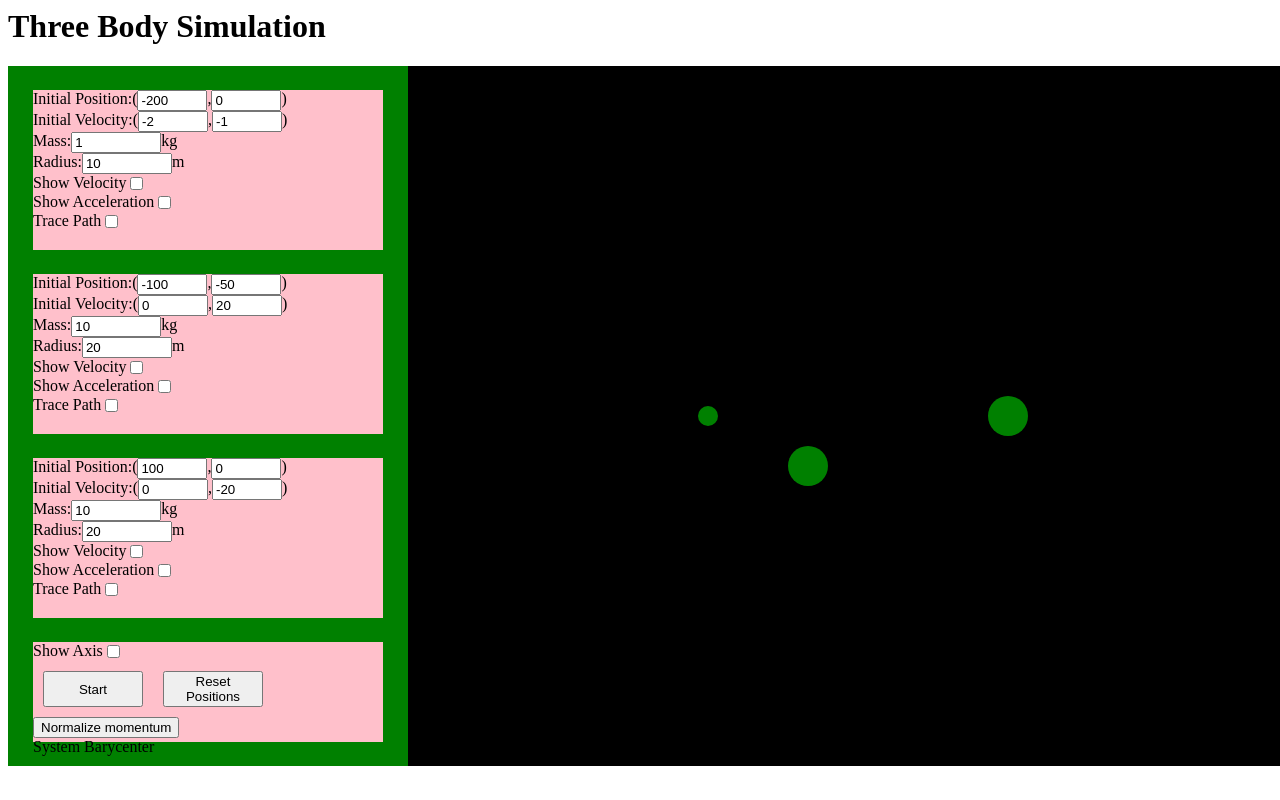
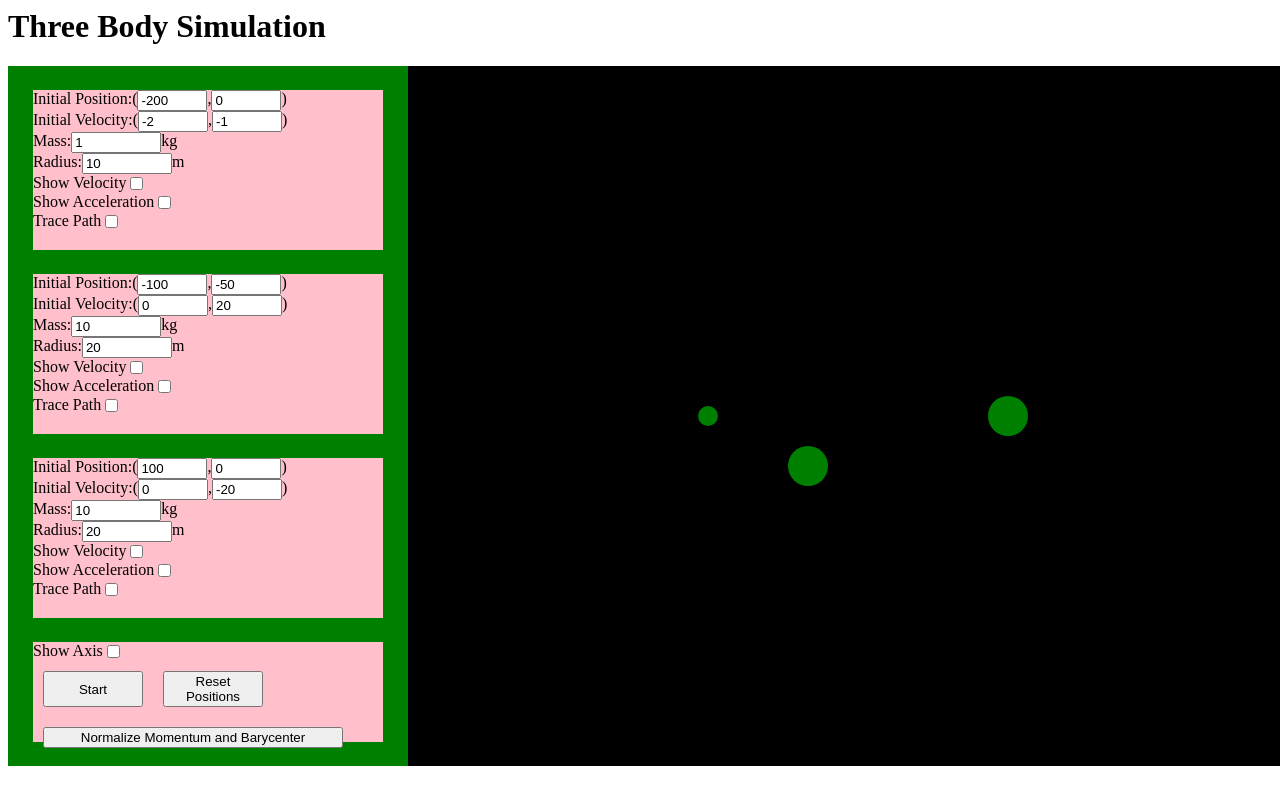
Before and after one commit to echentw/three-body, a React app: page / in a window 1280 px wide. Shown: the top 800 px of the page. Built offline with nearby package versions, Linux system fonts and the light colour scheme.

Commit message:
normalize momentum and barycenter

```diff
--- a/src/ThreeBodySystem.ts
+++ b/src/ThreeBodySystem.ts
@@ -2,12 +2,15 @@ import {
   Planet,
   PlanetConfig,
 } from './Planet';
-import { Vector } from './Physics';
+import {
+  Point,
+  Vector,
+} from './Physics';
 import { VisualizationFlags } from './main';
 
 export class ThreeBodySystem {
   private planets: Planet[];
-  private momentumNormalized: boolean;
+  private normalized: boolean;
 
   constructor(configs: PlanetConfig[]) {
     this.reset(configs);
@@ -21,7 +24,7 @@ export class ThreeBodySystem {
       planet.updateAcceleration(others);
     });
 
-    this.momentumNormalized = false;
+    this.normalized = false;
   }
 
   step(): void {
@@ -30,8 +33,8 @@ export class ThreeBodySystem {
       planet.update(otherPlanets);
     });
 
-    if (this.momentumNormalized) {
-      this.normalizeMomentum();
+    if (this.normalized) {
+      this.normalize();
     }
   }
 
@@ -39,7 +42,28 @@ export class ThreeBodySystem {
     this.planets[planetId].setFlags(flags);
   }
 
-  normalizeMomentum(): void {
+  normalize(): void {
+    this.normalizeMomentum();
+    this.normalizeBarycenter();
+
+    this.normalized = true;
+  }
+
+  private getBarycenter(): Point {
+    const weightedSystemMass = this.planets.reduce((center: Point, planet: Planet) => ({
+      x: center.x + (planet.mass * planet.position.x),
+      y: center.y + (planet.mass * planet.position.y),
+    }), { x: 0, y: 0 });
+
+    const systemMass = this.planets.reduce((mass: number, planet: Planet) => mass + planet.mass, 0);
+
+    return {
+      x: weightedSystemMass.x / systemMass,
+      y: weightedSystemMass.y / systemMass,
+    };
+  }
+
+  private getMomentum(): Vector {
     const systemMomentum = this.planets.reduce((momentum: Vector, planet: Planet) => ({
       x: momentum.x + (planet.mass * planet.velocity.x),
       y: momentum.y + (planet.mass * planet.velocity.y),
@@ -47,17 +71,26 @@ export class ThreeBodySystem {
 
     const systemMass = this.planets.reduce((mass: number, planet: Planet) => mass + planet.mass, 0);
 
-    const adjustment: Vector = {
-      x: -systemMomentum.x / systemMass,
-      y: -systemMomentum.y / systemMass,
+    return {
+      x: systemMomentum.x / systemMass,
+      y: systemMomentum.y / systemMass,
     };
+  }
 
+  private normalizeBarycenter(): void {
+    const barycenter = this.getBarycenter();
     this.planets.forEach(planet => {
-      planet.velocity.x += adjustment.x;
-      planet.velocity.y += adjustment.y;
+      planet.position.x -= barycenter.x;
+      planet.position.y -= barycenter.y;
     });
+  }
 
-    this.momentumNormalized = true;
+  private normalizeMomentum(): void {
+    const momentum = this.getMomentum();
+    this.planets.forEach(planet => {
+      planet.velocity.x -= momentum.x;
+      planet.velocity.y -= momentum.y;
+    });
   }
 
   getPlanets(): Planet[] {
--- a/src/components/GlobalConfigComponent.tsx
+++ b/src/components/GlobalConfigComponent.tsx
@@ -5,12 +5,12 @@ import { CheckBox } from './CheckBox';
 interface ComponentProps {
   togglePlayPause: (play: boolean) => void;
   toggleAxis: (on: boolean) => void;
-  toggleMomentumNormalization: (normalized: boolean) => void;
+  toggleNormalization: (normalized: boolean) => void;
   resetPositions: () => void;
 
   showAxis: boolean;
   playing: boolean;
-  momentumNormalized: boolean;
+  normalized: boolean;
 }
 
 export class GlobalConfigComponent extends React.Component<ComponentProps> {
@@ -29,13 +29,13 @@ export class GlobalConfigComponent extends React.Component<ComponentProps> {
             Reset Positions
           </button>
         </div>
-        <div className="system-momentum">
-          <button onClick={() => this.props.toggleMomentumNormalization(!this.props.momentumNormalized)}>
-            { this.props.momentumNormalized ? 'Momentum normalized!' : 'Normalize momentum' }
+        <div className="normalize-container">
+          <button
+            onClick={() => this.props.toggleNormalization(true)}
+            disabled={this.props.normalized}
+          >
+            { this.props.normalized ? 'Normalized!' : 'Normalize Momentum and Barycenter' }
           </button>
-        </div>
-        <div className="system-barycenter">
-          System Barycenter
         </div>
       </div>
     );
--- a/src/components/SideBar.tsx
+++ b/src/components/SideBar.tsx
@@ -11,12 +11,12 @@ interface SideBarComponentProps {
   updatePlanetConfigs: (configs: PlanetConfig[]) => void;
   toggleAxis: (showAxis: boolean) => void;
   togglePlayPause: (playing: boolean) => void;
-  toggleMomentumNormalization: (normalized: boolean) => void;
+  toggleNormalization: (normalized: boolean) => void;
   resetPositions: () => void;
 
   playing: boolean;
   showAxis: boolean;
-  momentumNormalized: boolean;
+  normalized: boolean;
 }
 
 interface SideBarComponentState {
@@ -147,11 +147,11 @@ export class SideBarComponent extends React.Component<SideBarComponentProps, Sid
         <GlobalConfigComponent
           togglePlayPause={this.props.togglePlayPause}
           toggleAxis={this.props.toggleAxis}
-          toggleMomentumNormalization={this.props.toggleMomentumNormalization}
+          toggleNormalization={this.props.toggleNormalization}
           resetPositions={this.props.resetPositions}
           showAxis={this.props.showAxis}
           playing={this.props.playing}
-          momentumNormalized={this.props.momentumNormalized}
+          normalized={this.props.normalized}
         />
       </div>
     );
--- a/src/main.tsx
+++ b/src/main.tsx
@@ -34,14 +34,14 @@ import './styles.scss';
 interface ComponentState {
   playing: boolean;
   showAxis: boolean;
-  momentumNormalized: boolean;
+  normalized: boolean;
 }
 
 class Controller extends React.Component<{}, ComponentState> {
   state = {
     playing: false,
     showAxis: true,
-    momentumNormalized: false,
+    normalized: false,
   }
 
   mainLoop = () => {
@@ -62,7 +62,7 @@ class Controller extends React.Component<{}, ComponentState> {
   }
 
   updatePlanetConfigs = (viewConfigs: PlanetConfig[]) => {
-    this.setState({ playing: false, momentumNormalized: false }, () => {
+    this.setState({ playing: false, normalized: false }, () => {
       initializeWorld(viewConfigs);
     });
   }
@@ -80,16 +80,17 @@ class Controller extends React.Component<{}, ComponentState> {
     });
   }
 
-  toggleMomentumNormalization = (normalized: boolean) => {
-    this.setState({ momentumNormalized: normalized }, () => {
-      if (this.state.momentumNormalized) {
-        system.normalizeMomentum();
+  toggleNormalization = (normalized: boolean) => {
+    this.setState({ normalized }, () => {
+      if (this.state.normalized) {
+        system.normalize();
+        simulator.draw();
       }
     });
   }
 
   resetPositions = () => {
-    this.setState({ playing: false, momentumNormalized: false }, () => {
+    this.setState({ playing: false, normalized: false }, () => {
       initializeWorld(planetConfigs);
     });
   }
@@ -102,11 +103,11 @@ class Controller extends React.Component<{}, ComponentState> {
           updatePlanetConfigs={this.updatePlanetConfigs}
           toggleAxis={this.toggleAxis}
           togglePlayPause={this.togglePlayPause}
-          toggleMomentumNormalization={this.toggleMomentumNormalization}
+          toggleNormalization={this.toggleNormalization}
           resetPositions={this.resetPositions}
           playing={this.state.playing}
           showAxis={this.state.showAxis}
-          momentumNormalized={this.state.momentumNormalized}
+          normalized={this.state.normalized}
         />
       </div>
     );
--- a/src/styles.scss
+++ b/src/styles.scss
@@ -57,4 +57,11 @@
       }
     }
   }
+
+  .normalize-container {
+    button {
+      margin: 10px;
+      width: 300px;
+    }
+  }
 }
```
